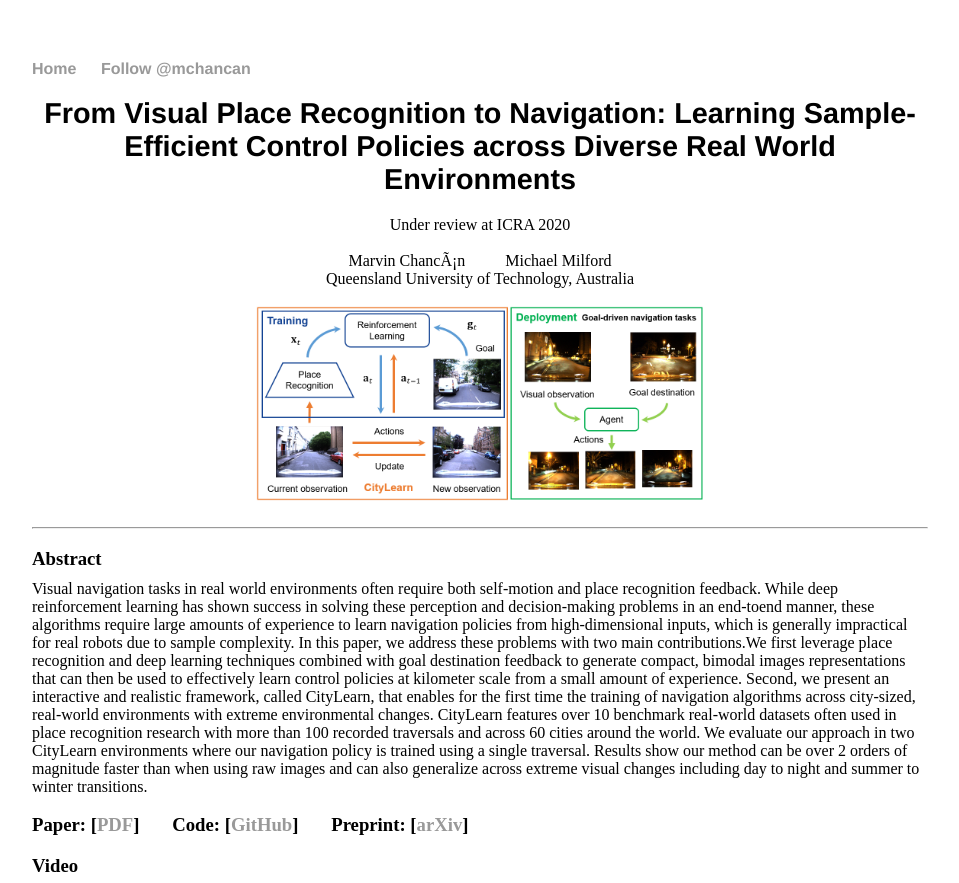
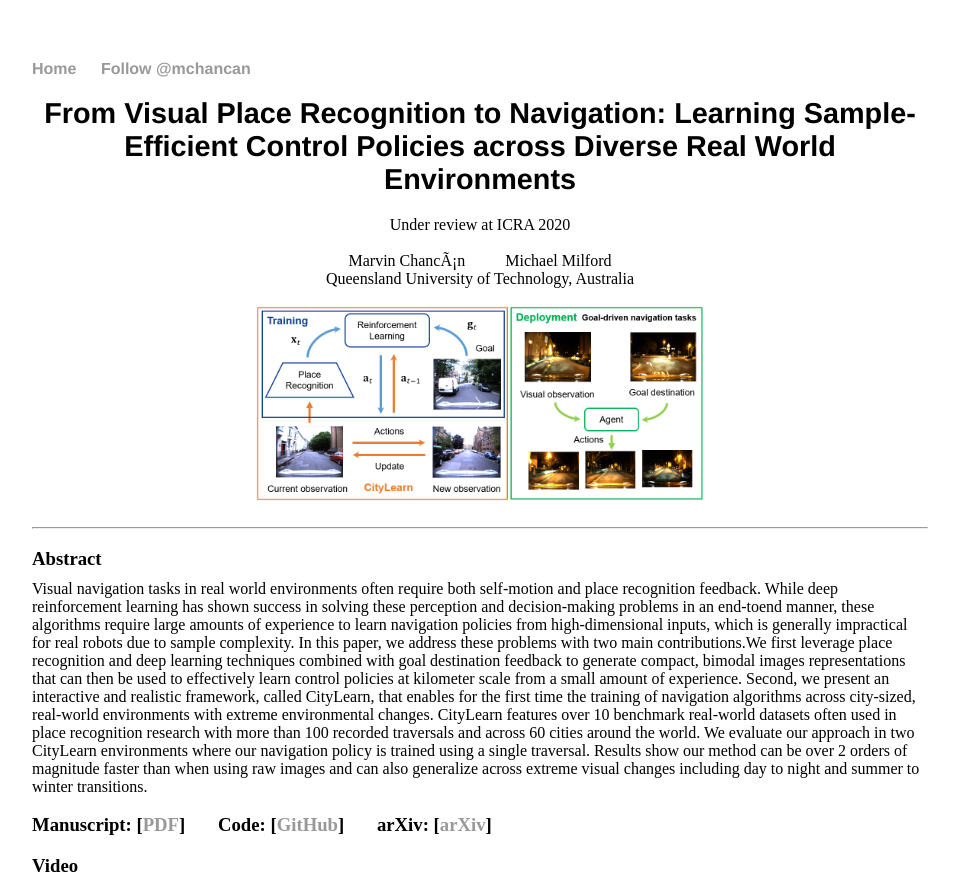
Before and after one commit to mchancan/mchancan.github.io, a Jekyll site: the page built from projects/CityLearn/index.html, in a window 1280 px wide, cut to the strip 0-883 px from the top of the page. Shown: the whole strip, without its empty margins (160-1119 px from the left). Built offline with Jekyll 4.4.1, drawn with Linux system fonts in a browser that asks for light colours; comment, search, counter and statistics services are not loaded.

Commit message:
Update index.html

```diff
--- a/projects/CityLearn/index.html
+++ b/projects/CityLearn/index.html
@@ -49,7 +49,7 @@ title: "From Visual Place Recognition to Navigation: Learning Sample-Efficient C
 </td>
 
 <td>
-	<h3> Paper: [<a href="2019_CityLearn.pdf">PDF</a>] &nbsp; &nbsp; &nbsp; Code: [<a href="https://github.com/mchancan/citylearn">GitHub</a>] &nbsp; &nbsp; &nbsp; Preprint: [<a href="https://arxiv.org/abs/19999">arXiv</a>] </h3>
+	<h3> Manuscript: [<a href="2019_CityLearn.pdf">PDF</a>] &nbsp; &nbsp; &nbsp; Code: [<a href="https://github.com/mchancan/citylearn">GitHub</a>] &nbsp; &nbsp; &nbsp; arXiv: [<a href="https://arxiv.org/abs/2879221">arXiv</a>] </h3>
 </td>
 
 <tr>
```
